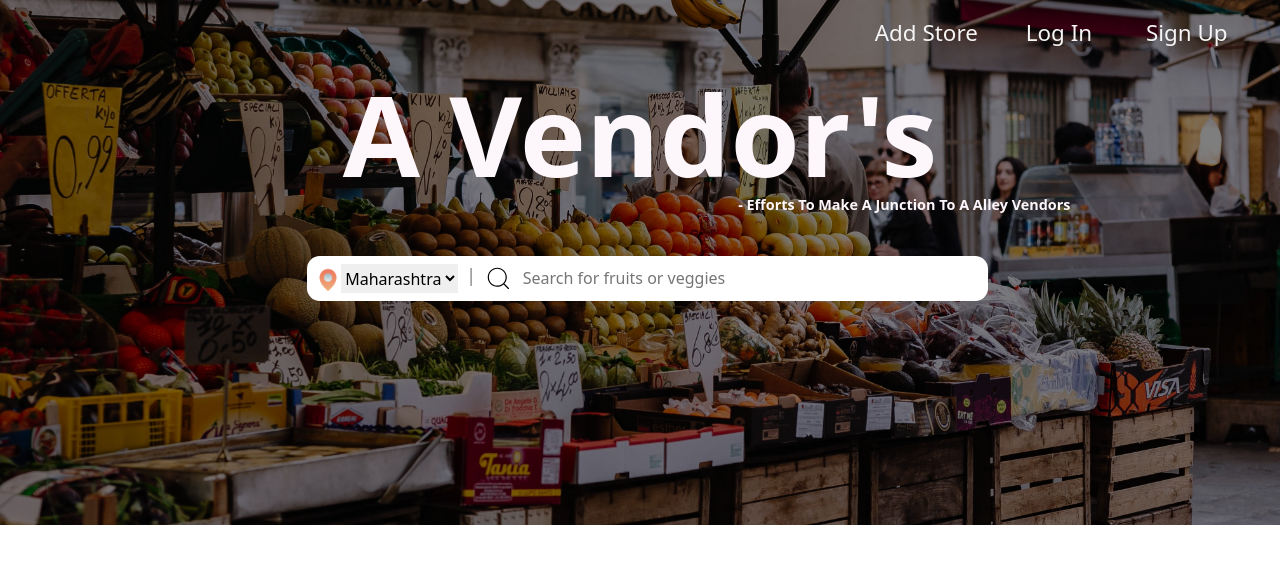
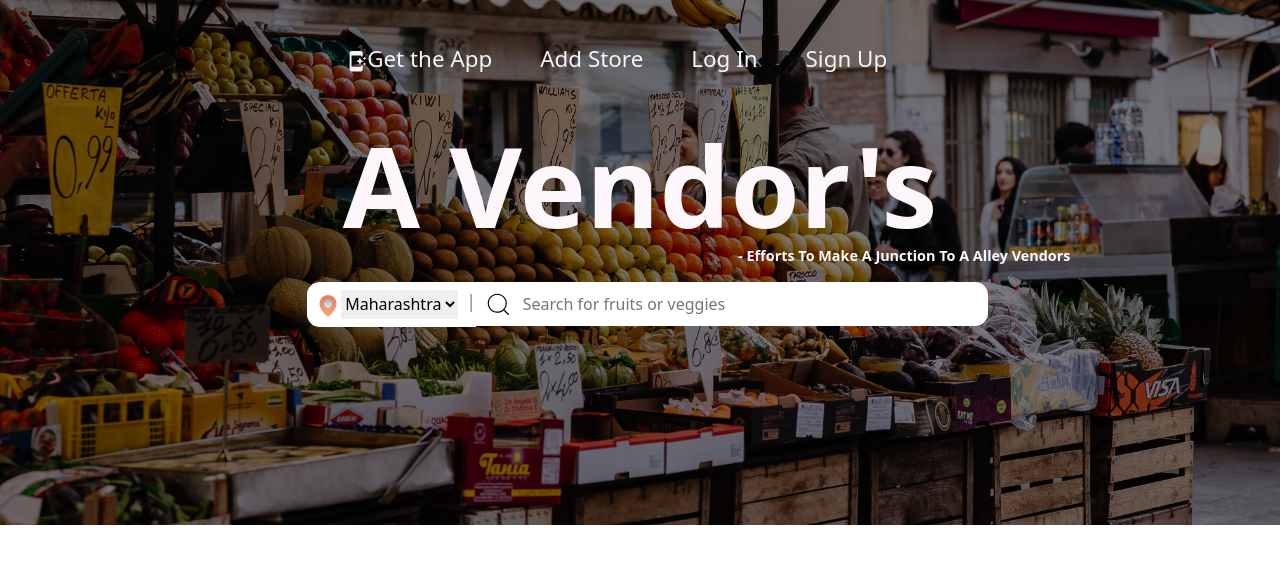
Before and after one commit to Aekshant/fruitvendor, a React (Create React App) app in the folder frontend/: page / in a window 1280 px wide. Shown: the top 564 px of the page. Built offline with nearby package versions, Linux system fonts and the light colour scheme; the HTML template or start-up script is replaced by a standard one.

Commit message:
fs changes icon done

```diff
--- a/frontend/src/App.js
+++ b/frontend/src/App.js
@@ -1,7 +1,7 @@
 import './App.css';
 // import { Registration } from './componets/Registration';
 // import { Demo } from "./componets/assets/Demo"
-import { LandingPage } from "./LandingPage"
+import { LandingPage } from "./componets/LandingPage"
 import 'bootstrap/dist/css/bootstrap.min.css';
 import 'bootstrap/dist/js/bootstrap.bundle.min';
 
--- a/frontend/src/LandingPage.js
+++ /dev/null
@@ -1,42 +0,0 @@
-import React from 'react'
-import "./LandingPage.css"
-import { InputBoxIcon } from "./componets/tools/InputBoxIcon"
-import { InlineContainer } from "./componets/tools/InlineContainer"
-import SelectBox from './componets/tools/SelectBox'
-
-export const LandingPage = () => {
-    const myStyle={
-                backgroundImage:`url(${process.env.PUBLIC_URL+ "/landing.jpg"})`,
-                backgroundSize: "100%",
-                backgroundRepeat: 'no-repeat',
-                height: window.innerHeight* 4.1/100 + "rem",
-                objectFit: "cover",
-                backgroundPosition: "center",
-                position : "relative"
-            };
-  return (
-    <div className='LandingPage' style={ myStyle }>
-        <div className='landingTransparent'></div>
-        <div style={{ top : 0, position:"absolute", width: "100%"}}>
-          <div className='landingNavBar' style={{ fontSize: "1.4rem" }}>
-            <span style={{ marginLeft: "68%" }}>Add Store</span>
-            <span>Log In </span>
-            <span>Sign Up</span>
-          </div>
-
-           <div className='landingTransparent-main'>
-            <p style={{ color:"#FDF6FA", fontSize:"7rem", height:"8rem", fontWeight:"bolder"}}>A Vendor's</p>
-            <p style={{ color:"#FDF6FA", fontSize:".9rem", fontWeight:"bold", marginLeft:"41.3%" }} > - Efforts To Make A Junction To A Alley Vendors</p>
-           </div>{/* main ends */}
-        </div>
-
-        <div style={{ width: "100%", marginTop: "15%", top : 0, position:"absolute", marginLeft: "24%", marginTop: "20%" }}>
-              <InlineContainer>
-                <SelectBox name="search" options={[ { value: "a1", name: "A1"  } ]}/>
-                <div style={{ backgroundColor:"white", color:"grey", paddingTop:".5%", fontSize: "1.1rem" }}>|</div>
-                <InputBoxIcon />
-              </InlineContainer>
-        </div>
-    </div>
-  )
-}
--- a/frontend/src/LandingPage.css
+++ b/frontend/src/componets/LandingPage.css
@@ -14,12 +14,3 @@
   left: 50%;
   margin-left: -3px;
 }
-
-.landingNavBar{
-  margin-top: 1rem;
-}
-
-.landingNavBar span{
-  color: whitesmoke;
-  margin-right: 3rem;
-}
--- /dev/null
+++ b/frontend/src/componets/LandingPage.js
@@ -0,0 +1,32 @@
+import React from 'react'
+import "./LandingPage.css"
+import JointSerachBar from './tools/JointSerachBar'
+import LandingNavBar from './assets/LandingNavBar'
+
+export const LandingPage = () => {
+    const myStyle={
+                backgroundImage:`url(${process.env.PUBLIC_URL+ "/landing.jpg"})`,
+                backgroundSize: "100%",
+                backgroundRepeat: 'no-repeat',
+                height: window.innerHeight* 4.1/100 + "rem",
+                objectFit: "cover",
+                backgroundPosition: "center",
+                position : "relative"
+            };
+  return (
+    <div className='LandingPage' style={ myStyle }>
+        <div className='landingTransparent' />
+        <div style={{ top : "5%", position:"absolute", width: "100%" }}>
+          <LandingNavBar/>
+          <div className='landingTransparent-main'>
+            <p style={{ color:"#FDF6FA", fontSize:"7rem", height:"8rem", fontWeight:"bolder", marginTop: "2%" }}>A Vendor's</p>
+            <p style={{ color:"#FDF6FA", fontSize:".9rem", fontWeight:"bold", marginLeft:"41.3%" }} > - Efforts To Make A Junction To A Alley Vendors</p>
+          </div>
+        </div>
+
+        <div style={{ width: "100%", top : 0, position:"absolute", marginLeft: "24%", marginTop: "22%" }}>
+              <JointSerachBar/>
+        </div>
+    </div>
+  )
+}
--- /dev/null
+++ b/frontend/src/componets/assets/LandingNavBar.css
@@ -0,0 +1,8 @@
+.landingNavBar{
+    margin-top: 1rem;
+  }
+
+  .landingNavBar span{
+    color: whitesmoke;
+    margin-right: 3rem;
+  }
--- /dev/null
+++ b/frontend/src/componets/assets/LandingNavBar.js
@@ -0,0 +1,19 @@
+import React from 'react'
+import "./LandingNavBar.css"
+import { MdAppShortcut } from "react-icons/md"
+// MdAppShortcut
+
+const LandingNavBar = () => {
+  return (
+    <div className='landingNavBar' style={{ fontSize: "1.4rem" }}>
+        <span>
+          <MdAppShortcut/>
+          Get the App</span>
+        <span>Add Store</span>
+        <span>Log In</span>
+        <span>Sign Up</span>
+    </div>
+  )
+}
+
+export default LandingNavBar
--- /dev/null
+++ b/frontend/src/componets/tools/JointSerachBar.js
@@ -0,0 +1,16 @@
+import React from 'react'
+import { InlineContainer } from "./InlineContainer"
+import SelectBox from "./SelectBox"
+import { InputBoxIcon } from "./InputBoxIcon"
+
+const JointSerachBar = () => {
+  return (
+    <InlineContainer>
+        <SelectBox name="search" options={[ { value: "a1", name: "A1"  } ]}/>
+        <div style={{ backgroundColor:"white", color:"grey", paddingTop:".5%", fontSize: "1.1rem" }}>|</div>
+        <InputBoxIcon />
+    </InlineContainer>
+  )
+}
+
+export default JointSerachBar
```
Also changed, not shown: frontend/src/componets/tools/JointSerachBar.css (added).
